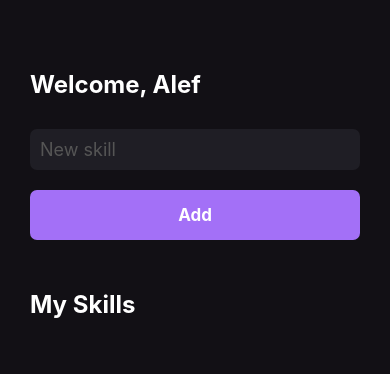
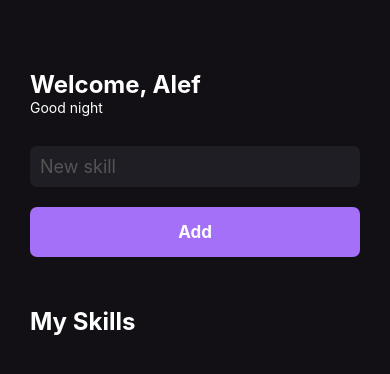
Before and after one commit to aleffreitas/myskills-react-native, a React Native app: screen / in a window 390 px wide. Shown: the top 374 px of the page. Built offline with nearby package versions, Linux system fonts and the light colour scheme.

Commit message:
chore: add grettings

```diff
--- a/src/pages/Home.tsx
+++ b/src/pages/Home.tsx
@@ -1,4 +1,4 @@
-import React, { useState } from 'react';
+import React, { useEffect, useState } from 'react';
 import { View, Text, StyleSheet, TextInput, Platform, ScrollView, FlatList} from 'react-native';
 import { Button } from '../components/Button';
 import { SkillCard } from '../components/SkillCard';
@@ -6,14 +6,33 @@ import { SkillCard } from '../components/SkillCard';
 export function Home(){
   const [newSkill, setNewSkill] = useState('');
   const [mySkills, setMySkills] = useState([]);
+  const [grettings, setGrettings] = useState('');
 
   function handleAddNewSkill(){
     setMySkills(oldState => [...oldState, newSkill]);
   }
 
+  function defineGrettings(){
+    const currentHour = new Date().getHours();
+
+    if(currentHour < 12 && currentHour > 6){
+      setGrettings('Good morning');
+    } else if(currentHour < 18 && currentHour >= 12){
+      setGrettings('Good afternoon');
+    } else {
+      setGrettings('Good night');
+    }
+  }
+
+  useEffect(() => {
+    defineGrettings();
+  }, []);
+
   return (
     <View style={styles.container}>
       <Text style={styles.title}>Welcome, Alef</Text>
+      <Text style={styles.grettings}>{grettings}</Text>
+
       <TextInput
         style={styles.input}
         placeholder="New skill"
@@ -56,4 +75,7 @@ const styles = StyleSheet.create({
     marginTop: 30,
     borderRadius: 7
   },
+  grettings: {
+    color: '#FFF'
+  }
 });
```
